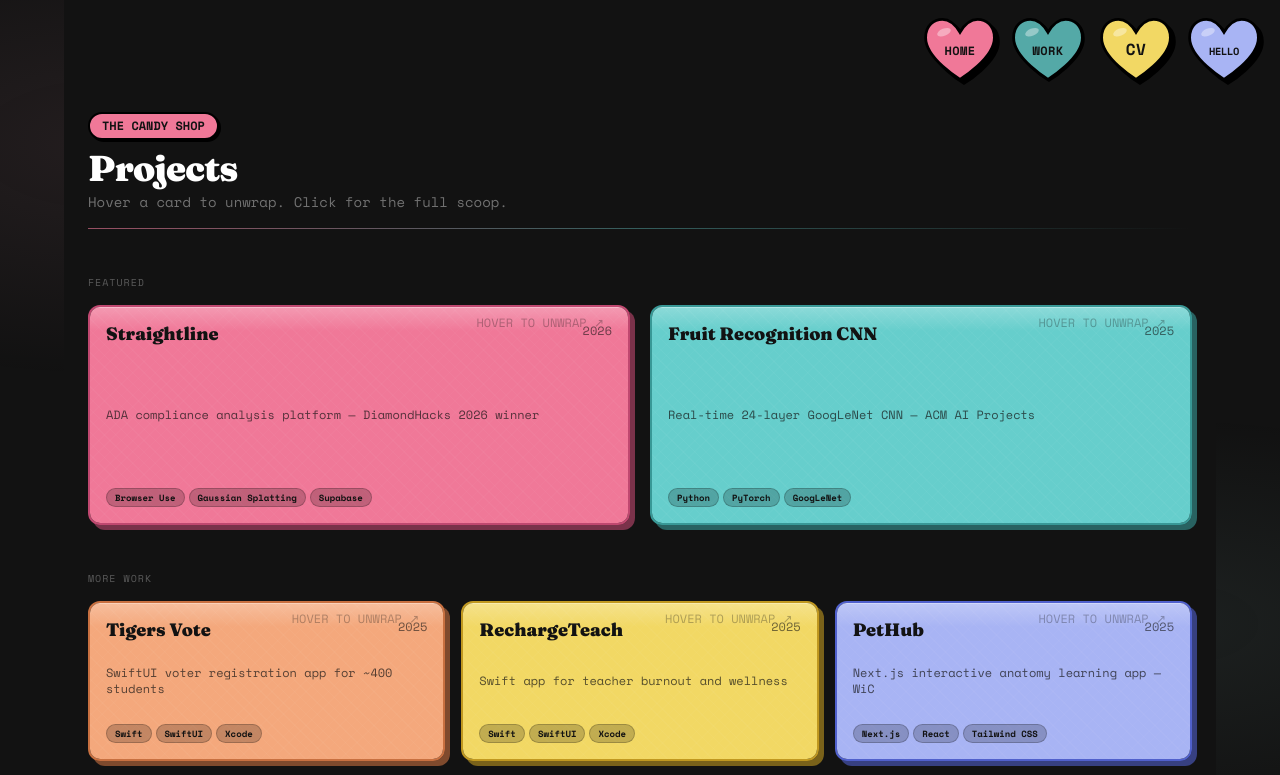
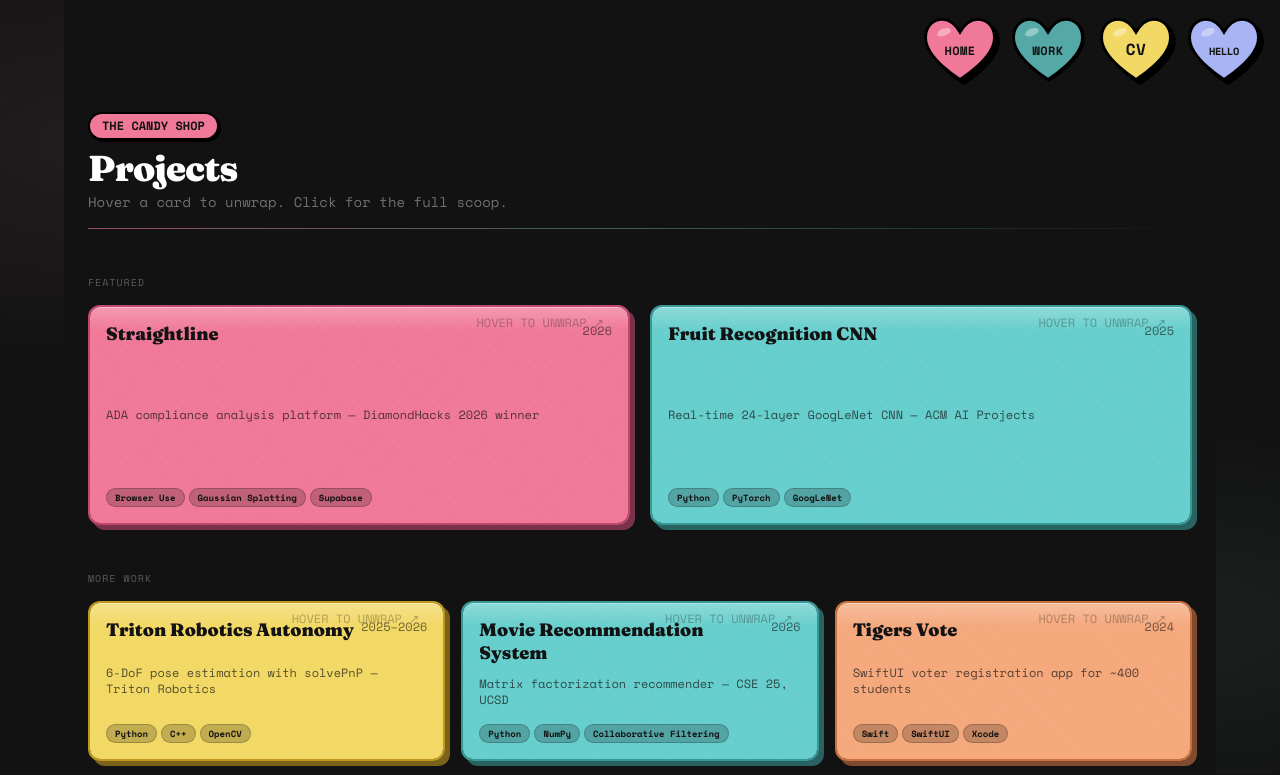
Before and after one commit to tekkaonigiri/nftechportfolio2026, a Next.js app: page /projects in a window 1280 px wide. Shown: the top 775 px of the page. Built offline with nearby package versions, Linux system fonts and the light colour scheme.

Commit message:
more projects

```diff
--- a/app/projects/page.js
+++ b/app/projects/page.js
@@ -36,13 +36,45 @@ const projects = [
     ],
   },
   {
+    id: 8,
+    title: "Triton Robotics Autonomy",
+    tagline: "6-DoF pose estimation with solvePnP — Triton Robotics",
+    description:
+      "Improved 3D object orientation accuracy on a robotics autonomy team by transitioning detection from bounding box methods to feature-based computer vision using sticker and sentry symbol recognition. Prototyped a Python/OpenCV node with contour detection and applied solvePnP with real-world object dimensions to achieve 6-DoF pose estimation.",
+    stack: ["Python", "C++", "OpenCV", "ROS2", "Computer Vision", "Pose Estimation"],
+    year: "2025–2026",
+    color: "lemon",
+    highlights: [
+      "Replaced bounding box detection with feature-based contour recognition for higher accuracy.",
+      "Applied solvePnP with real-world object dimensions for full 6-DoF pose estimation.",
+      "Prototyped ROS2-compatible Python/OpenCV node for live robotics integration.",
+    ],
+  },
+  {
+    id: 7,
+    title: "Movie Recommendation System",
+    tagline: "Matrix factorization recommender — CSE 25, UCSD",
+    description:
+      "Built a collaborative filtering recommendation system on the MovieLens 20M dataset using regularized Matrix Factorization trained with SGD. Designed a hybrid scoring model combining personalized latent factor predictions with item popularity signals, achieving Precision@10 of 0.0901 and outperforming both pure MF and popularity-only baselines. Explored the tradeoff between rating prediction accuracy and ranking quality in high-sparsity settings (98.6% matrix sparsity).",
+    stack: ["Python", "NumPy", "Collaborative Filtering", "Matrix Factorization", "SGD"],
+    year: "2026",
+    color: "mint",
+    github: "https://github.com/tekkaonigiri/cse25-movie-recommender",
+    highlights: [
+      "Trained regularized Matrix Factorization with SGD on the 20M-entry MovieLens dataset.",
+      "Hybrid scoring model beat pure MF and popularity baselines with Precision@10 of 0.0901.",
+      "Implemented evaluation pipeline with Precision@k and RMSE across three baselines.",
+      "Analyzed the RMSE vs. ranking quality tradeoff in a 98.6% sparse matrix setting.",
+    ],
+  },
+  {
     id: 3,
     title: "Tigers Vote",
     tagline: "SwiftUI voter registration app for ~400 students",
     description:
       "Independently built and deployed a SwiftUI iOS app that simplifies the voter registration process for students. Shipped to ~400 students with a clean, native mobile interface.",
     stack: ["Swift", "SwiftUI", "Xcode"],
-    year: "2025",
+    year: "2024",
     color: "orange",
     highlights: [
       "Independently designed, built, and deployed to ~400 students.",
@@ -56,7 +88,7 @@ const projects = [
     description:
       "A Swift app designed to help combat teacher burnout, featuring wellness check-ins, resource recommendations, and daily reflection prompts for educators.",
     stack: ["Swift", "SwiftUI", "Xcode"],
-    year: "2025",
+    year: "2024",
     color: "lemon",
     github: "https://github.com/tekkaonigiri/RechargeTeach",
     highlights: [
@@ -86,7 +118,7 @@ const projects = [
     description:
       "Co-mentored a team of 4 to build a Spotify recommender system using collaborative filtering and user similarity models. Evaluation methodology included Precision@K, Recall@K, and random/popularity baselines.",
     stack: ["Python", "Collaborative Filtering", "scikit-learn", "Pandas", "Jupyter"],
-    year: "2025",
+    year: "2026",
     color: "pink",
     highlights: [
       "Led team of 4 as ACM AI Projects Mentor to build and evaluate a recommender system.",
```
